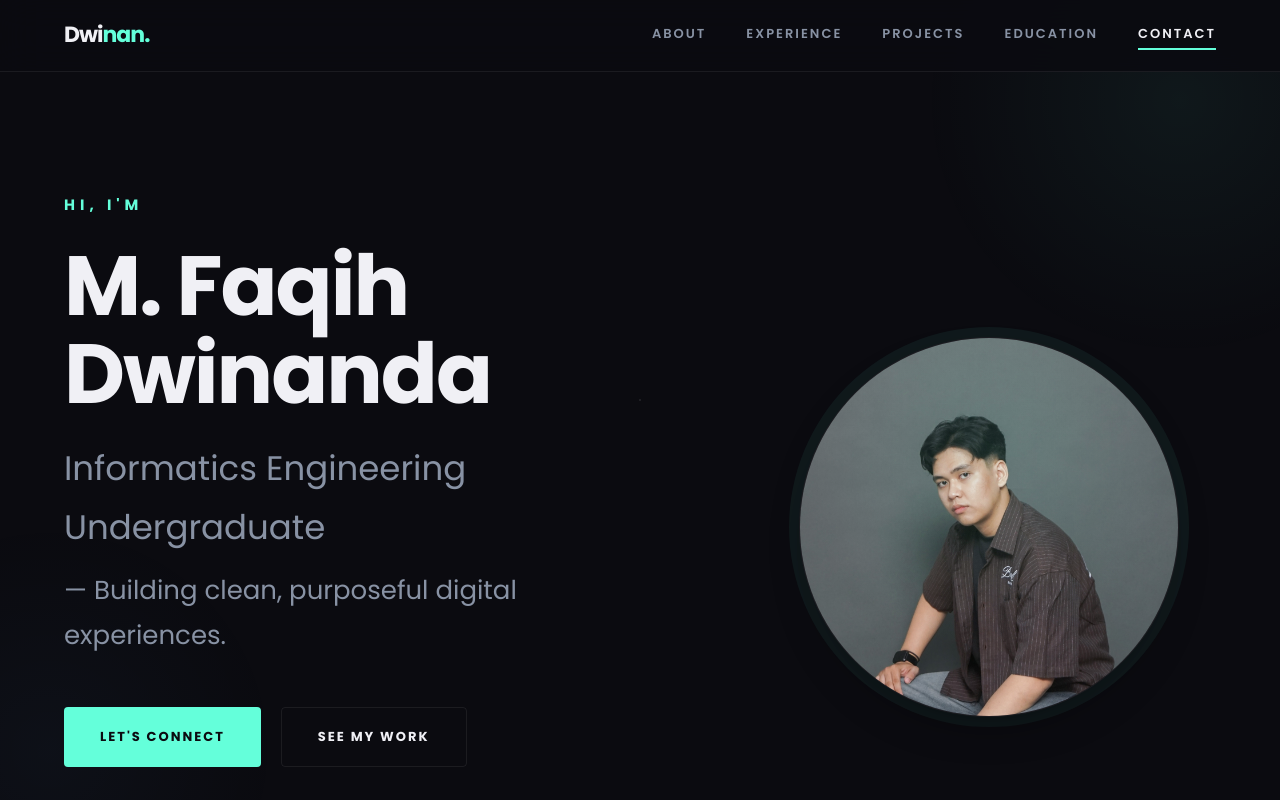
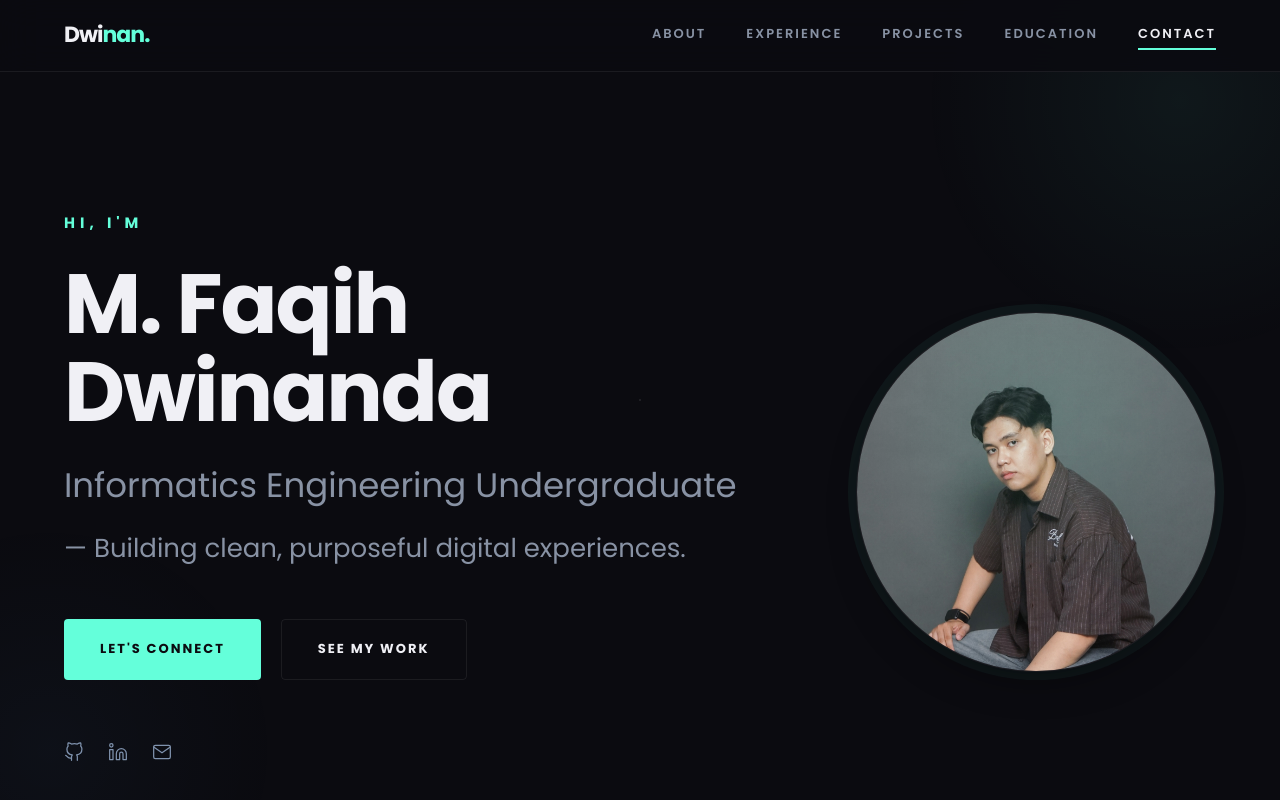
Before and after one commit to Dwinan/portfolio-Dwinan, a plain HTML site: page index.html in a window 1280 px wide. Shown: the top 800 px of the page. Drawn offline with Linux system fonts and the light colour scheme.

Commit message:
tighten hero layout gap

```diff
--- a/style.css
+++ b/style.css
@@ -218,29 +218,26 @@ ul { list-style: none; }
 }
 
 .hero-inner {
-  display: grid;
-  grid-template-columns: minmax(0, 1.05fr) minmax(280px, 0.8fr);
+  display: flex;
   align-items: center;
-  gap: clamp(48px, 8vw, 120px);
+  gap: clamp(20px, 4vw, 64px);
 }
 
 .hero-copy {
-  display: flex;
-  flex-direction: column;
-  align-items: flex-start;
+  flex: 1;
   min-width: 0;
 }
 
 .hero-photo-wrap {
   position: relative;
   width: 100%;
-  max-width: 380px;
+  max-width: 360px;
   aspect-ratio: 1 / 1;
-  justify-self: center;
+  flex-shrink: 0;
   border-radius: 50%;
   overflow: hidden;
   border: 1px solid var(--border);
-  box-shadow: 0 18px 40px -18px rgba(0, 0, 0, 0.55), 0 0 0 10px rgba(100, 255, 218, 0.06);
+  box-shadow: 0 18px 40px -18px rgba(0, 0, 0, 0.55), 0 0 0 8px rgba(100, 255, 218, 0.05);
   background: var(--bg);
   animation: hero-reveal 0.7s ease-out both;
 }
@@ -621,12 +618,14 @@ ul { list-style: none; }
   body { font-size: 18px; }
 
   .hero-inner {
-    grid-template-columns: 100%;
+    flex-direction: column;
+    align-items: flex-start;
     gap: 40px;
   }
   .hero-photo-wrap {
     order: -1;
     max-width: 260px;
+    align-self: center;
   }
 
   .about-grid {
```
